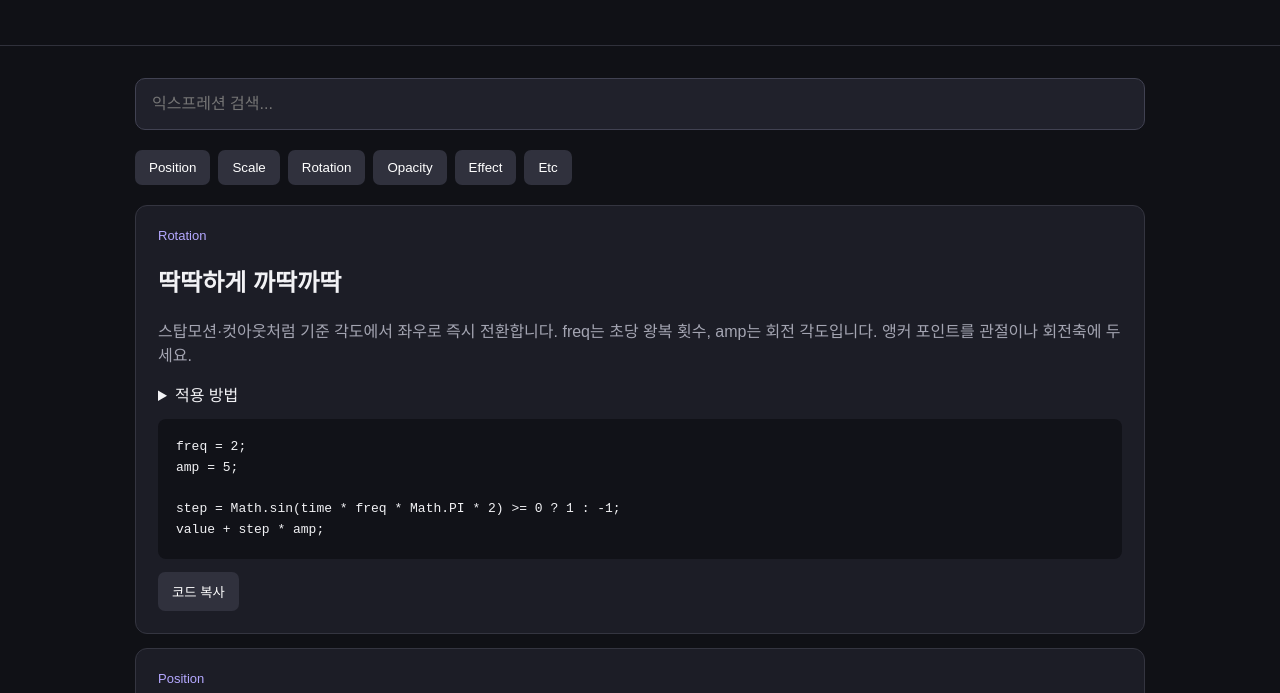
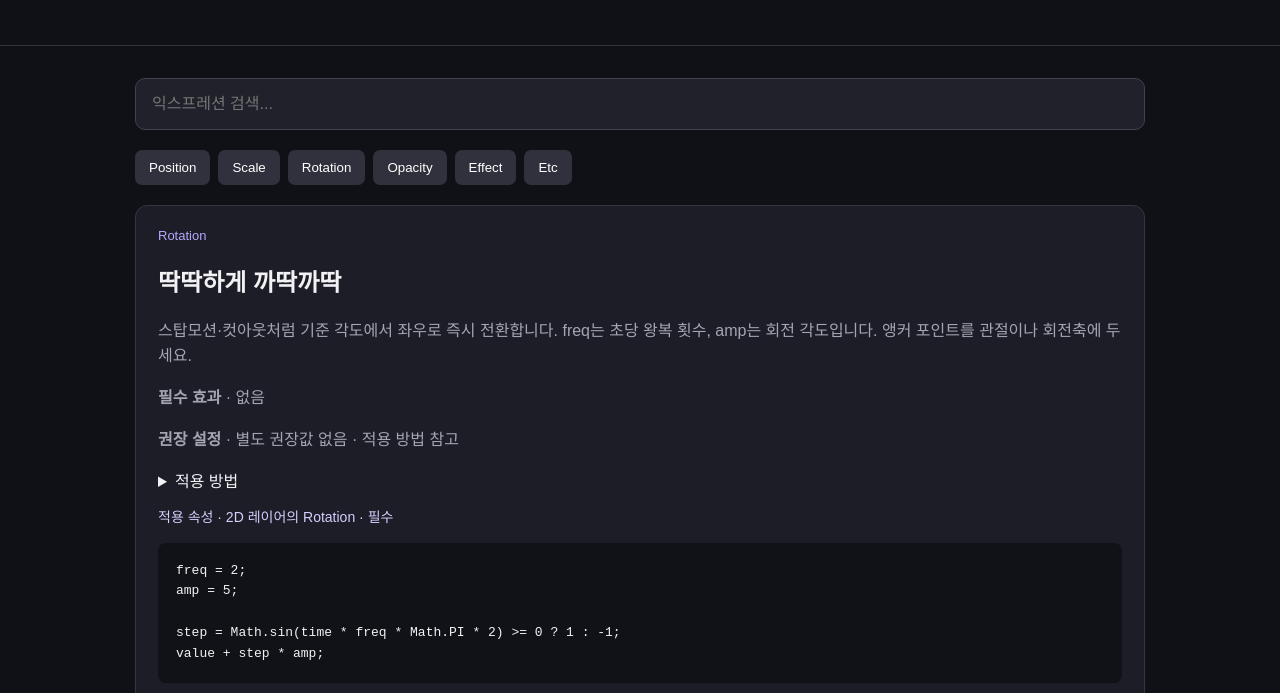
Before and after one commit to ekqlls/motion-recipe, a plain HTML site: page index.html in a window 1280 px wide. Shown: the part 106-799 px from the top of the page. Drawn offline with Linux system fonts and the light colour scheme.

Commit message:
Show recipe setup metadata and combine Organic Wave code blocks

```diff
--- a/app.js
+++ b/app.js
@@ -87,6 +87,10 @@ function createGuide(guide) {
 }
 
 function appendCode(container, recipe, label = "코드 복사") {
+  const property = document.createElement("p");
+  property.className = "code-property";
+  property.textContent = `적용 속성 · ${recipe.guide?.property ?? recipe.category} · ${recipe.requirement ?? "필수"}`;
+  container.append(property);
   if (!recipe.code) return;
 
   const code = document.createElement("pre");
@@ -94,6 +98,7 @@ function appendCode(container, recipe, label = "코드 복사") {
   const copy = document.createElement("button");
   copy.type = "button";
   copy.textContent = label;
+  copy.setAttribute("aria-label", `${recipe.name} — ${label}`);
   copy.onclick = async () => {
     try {
       await navigator.clipboard.writeText(recipe.code);
@@ -105,16 +110,40 @@ function appendCode(container, recipe, label = "코드 복사") {
   container.append(code, copy);
 }
 
+function appendMetadata(container, recipe) {
+  for (const [label, values, fallback] of [
+    ["필수 효과", recipe.requiredEffects, "없음"],
+    ["권장 설정", recipe.recommendedSettings, "별도 권장값 없음 · 적용 방법 참고"]
+  ]) {
+    const paragraph = document.createElement("p");
+    const heading = document.createElement("strong");
+    heading.textContent = label;
+    paragraph.append(heading, " · ", values?.length ? values.join(" / ") : fallback);
+    container.append(paragraph);
+  }
+}
+
+function cardMembers(recipe) {
+  return recipe.cardGroup ? recipes.filter(item => item.cardGroup === recipe.cardGroup) : [recipe];
+}
+
+function matchesQuery(recipe, query) {
+  return [recipe.name, recipe.description, recipe.category, recipe.guide?.property,
+    ...(recipe.requiredEffects ?? []), ...(recipe.recommendedSettings ?? [])]
+    .join(" ").toLowerCase().includes(query);
+}
+
 function appendRelatedRecipes(card, recipe) {
   if (!recipe.group) return;
 
   for (const related of recipes.filter(item => item !== recipe && item.group === recipe.group)) {
     const details = document.createElement("details");
     const summary = document.createElement("summary");
-    summary.textContent = `같은 세트 · ${related.category}`;
+    summary.textContent = `같은 세트 · ${related.category} · ${related.requirement ?? "필수"}`;
     const description = document.createElement("p");
     description.textContent = related.description;
     details.append(summary, description);
+    appendMetadata(details, related);
     if (related.guide) details.append(createGuide(related.guide));
     appendCode(details, related, `${related.category} 코드 복사`);
     card.append(details);
@@ -124,9 +153,9 @@ function appendRelatedRecipes(card, recipe) {
 function render() {
   const query = search.value.toLowerCase();
   library.replaceChildren();
-  recipes.filter(r =>
-    matchesCategory(r) &&
-    (r.name + r.description + r.category).toLowerCase().includes(query)
+  recipes.filter((r, index) =>
+    (!r.cardGroup || recipes.findIndex(item => item.cardGroup === r.cardGroup) === index) &&
+    cardMembers(r).some(item => matchesCategory(item) && matchesQuery(item, query))
   ).forEach(r => {
     const card = document.createElement("div");
     card.className = "card";
@@ -142,11 +171,33 @@ function render() {
     const desc = document.createElement("p");
     desc.textContent = r.description;
     card.append(tag, title, desc);
+    appendMetadata(card, r);
     if (r.guide) card.append(createGuide(r.guide));
-    appendCode(card, r);
-    appendRelatedRecipes(card, r);
+    appendCode(card, r, r.copyLabel ?? "코드 복사");
+    if (r.cardGroup) {
+      for (const related of cardMembers(r).filter(item => item !== r)) {
+        const section = document.createElement("section");
+        section.className = "linked-code";
+        const heading = document.createElement("h3");
+        heading.textContent = `${related.name} · ${related.requirement ?? "필수"}`;
+        const description = document.createElement("p");
+        description.textContent = related.description;
+        section.append(heading, description);
+        if (related.guide) section.append(createGuide(related.guide));
+        appendCode(section, related, related.copyLabel ?? "코드 복사");
+        card.append(section);
+      }
+    } else {
+      appendRelatedRecipes(card, r);
+    }
     library.appendChild(card);
   });
+  if (!library.children.length) {
+    const empty = document.createElement("p");
+    empty.setAttribute("role", "status");
+    empty.textContent = "검색 조건에 맞는 레시피가 없습니다.";
+    library.append(empty);
+  }
 }
 async function loadRecipes() {
   try {
@@ -162,6 +213,11 @@ async function loadRecipes() {
       (recipe.code === undefined || typeof recipe.code === "string") &&
       (recipe.guide === undefined || isGuide(recipe.guide)) &&
       (recipe.group === undefined || typeof recipe.group === "string") &&
+      (recipe.cardGroup === undefined || typeof recipe.cardGroup === "string") &&
+      (recipe.copyLabel === undefined || typeof recipe.copyLabel === "string") &&
+      (recipe.requirement === undefined || ["필수", "선택"].includes(recipe.requirement)) &&
+      ["requiredEffects", "recommendedSettings"].every(field => recipe[field] === undefined ||
+        (Array.isArray(recipe[field]) && recipe[field].every(value => typeof value === "string"))) &&
       (recipe.sourceUrl === undefined || isHttpsUrl(recipe.sourceUrl)) &&
       (recipe.additionalSourceUrls === undefined ||
         (Array.isArray(recipe.additionalSourceUrls) && recipe.additionalSourceUrls.every(isHttpsUrl))) &&
--- a/expressions.json
+++ b/expressions.json
@@ -12,7 +12,10 @@
         "해당 속성의 스톱워치를 Alt+클릭(Windows)하거나 Option+클릭(Mac)하고 아래 코드를 붙여넣으세요."
       ],
       "check": "미리 보기에서 기본 각도를 중심으로 좌우 두 각도가 즉시 전환되면 맞아요."
-    }
+    },
+    "requiredEffects": [],
+    "recommendedSettings": [],
+    "requirement": "필수"
   },
   {
     "name": "위아래로 둥둥",
@@ -27,7 +30,10 @@
         "해당 속성의 스톱워치를 Alt+클릭(Windows)하거나 Option+클릭(Mac)하고 아래 코드를 붙여넣으세요."
       ],
       "check": "기본 설정에서 약 2초마다 상하 움직임이 한 번 반복돼요."
-    }
+    },
+    "requiredEffects": [],
+    "recommendedSettings": [],
+    "requirement": "필수"
   },
   {
     "name": "무한 반복",
@@ -43,7 +49,10 @@
         "해당 속성의 스톱워치를 Alt+클릭(Windows)하거나 Option+클릭(Mac)하고 아래 코드를 붙여넣으세요."
       ],
       "check": "마지막 키프레임 뒤에 처음부터 끝까지의 동작이 다시 재생되면 맞아요."
-    }
+    },
+    "requiredEffects": [],
+    "recommendedSettings": [],
+    "requirement": "필수"
   },
   {
     "name": "좌우로 부드럽고 반복적인 흔들림 (Swing)",
@@ -58,7 +67,10 @@
         "해당 속성의 스톱워치를 Alt+클릭(Windows)하거나 Option+클릭(Mac)하고 아래 코드를 붙여넣으세요."
       ],
       "check": "회전이 양 끝 사이를 부드럽게 왕복하면 맞아요."
-    }
+    },
+    "requiredEffects": [],
+    "recommendedSettings": [],
+    "requirement": "필수"
   },
   {
     "name": "위아래로 둥둥 움직이기 (Floating)",
@@ -73,7 +85,10 @@
         "해당 속성의 스톱워치를 Alt+클릭(Windows)하거나 Option+클릭(Mac)하고 아래 코드를 붙여넣으세요."
       ],
       "check": "기본 설정에서는 가로 위치가 유지되고 약 1초마다 상하 이동이 반복돼요."
-    }
+    },
+    "requiredEffects": [],
+    "recommendedSettings": [],
+    "requirement": "필수"
   },
   {
     "name": "불규칙하게 흔들기 (Wiggle)",
@@ -89,7 +104,10 @@
         "해당 속성의 스톱워치를 Alt+클릭(Windows)하거나 Option+클릭(Mac)하고 아래 코드를 붙여넣으세요."
       ],
       "check": "레이어가 일정한 경로를 왕복하는 대신 기본 위치 주변에서 불규칙하게 떨려요."
-    }
+    },
+    "requiredEffects": [],
+    "recommendedSettings": [],
+    "requirement": "필수"
   },
   {
     "name": "두근두근 크기 변화 (Heartbeat)",
@@ -104,7 +122,10 @@
         "해당 속성의 스톱워치를 Alt+클릭(Windows)하거나 Option+클릭(Mac)하고 아래 코드를 붙여넣으세요."
       ],
       "check": "가로와 세로가 함께 커졌다 작아지고, 기본 Scale이 변화의 중심이 돼요."
-    }
+    },
+    "requiredEffects": [],
+    "recommendedSettings": [],
+    "requirement": "필수"
   },
   {
     "name": "키프레임 뒤에 탄성 추가 (Bounce)",
@@ -120,7 +141,10 @@
         "해당 속성의 스톱워치를 Alt+클릭(Windows)하거나 Option+클릭(Mac)하고 아래 코드를 붙여넣으세요."
       ],
       "check": "도착점 근처에서 진행 방향으로 조금 더 갔다가 진동이 줄어들면 맞아요."
-    }
+    },
+    "requiredEffects": [],
+    "recommendedSettings": [],
+    "requirement": "필수"
   },
   {
     "name": "깜빡깜빡",
@@ -135,7 +159,10 @@
         "해당 속성의 스톱워치를 Alt+클릭(Windows)하거나 Option+클릭(Mac)하고 아래 코드를 붙여넣으세요."
       ],
       "check": "부드럽게 사라졌다 나타나는 동작이 약 0.63초마다 반복돼요."
-    }
+    },
+    "requiredEffects": [],
+    "recommendedSettings": [],
+    "requirement": "필수"
   },
   {
     "name": "벌레 위글",
@@ -150,7 +177,10 @@
         "해당 속성의 스톱워치를 Alt+클릭(Windows)하거나 Option+클릭(Mac)하고 아래 코드를 붙여넣으세요."
       ],
       "check": "복제한 레이어들의 움직임이 같은 박자에 겹치지 않고 각자 다른 위상으로 시작해요."
-    }
+    },
+    "requiredEffects": [],
+    "recommendedSettings": [],
+    "requirement": "필수"
   },
   {
     "name": "반동",
@@ -165,7 +195,10 @@
         "해당 속성의 스톱워치를 Alt+클릭(Windows)하거나 Option+클릭(Mac)하고 아래 코드를 붙여넣으세요."
       ],
       "check": "마지막 키프레임 직전 속도에 따라 반동이 나타나고, 시간이 지나면 잦아들어요."
-    }
+    },
+    "requiredEffects": [],
+    "recommendedSettings": [],
+    "requirement": "필수"
   },
   {
     "name": "벌레 속도 변형 (Position)",
@@ -181,7 +214,10 @@
         "해당 속성의 스톱워치를 Alt+클릭(Windows)하거나 Option+클릭(Mac)하고 아래 코드를 붙여넣으세요."
       ],
       "check": "Position만 적용해도 레이어가 곡선 경로를 따라 움직여요."
-    }
+    },
+    "requiredEffects": [],
+    "recommendedSettings": [],
+    "requirement": "필수"
   },
   {
     "name": "벌레 속도 변형 (Scale)",
@@ -197,7 +233,10 @@
         "해당 속성의 스톱워치를 Alt+클릭(Windows)하거나 Option+클릭(Mac)하고 아래 코드를 붙여넣으세요."
       ],
       "check": "빠르게 이동할 때 가로로 늘고 세로로 줄며, 느려질수록 원래 크기에 가까워져요."
-    }
+    },
+    "requiredEffects": [],
+    "recommendedSettings": [],
+    "requirement": "선택"
   },
   {
     "name": "벌레 속도 변형 (Rotation)",
@@ -213,7 +252,10 @@
         "해당 속성의 스톱워치를 Alt+클릭(Windows)하거나 Option+클릭(Mac)하고 아래 코드를 붙여넣으세요."
       ],
       "check": "레이어가 움직일 때 앞부분이 진행 방향을 바라보면 맞아요."
-    }
+    },
+    "requiredEffects": [],
+    "recommendedSettings": [],
+    "requirement": "선택"
   },
   {
     "name": "컴포지션 중앙 고정",
@@ -229,7 +271,10 @@
         "해당 속성의 스톱워치를 Alt+클릭(Windows)하거나 Option+클릭(Mac)하고 아래 코드를 붙여넣으세요."
       ],
       "check": "컴프 해상도를 바꿔도 앵커가 새 화면의 중앙에 놓여요."
-    }
+    },
+    "requiredEffects": [],
+    "recommendedSettings": [],
+    "requirement": "필수"
   },
   {
     "name": "두 레이어 사이에 배치",
@@ -245,7 +290,10 @@
         "해당 속성의 스톱워치를 Alt+클릭(Windows)하거나 Option+클릭(Mac)하고 아래 코드를 붙여넣으세요."
       ],
       "check": "한쪽 기준 레이어를 움직일 때 세 번째 레이어가 두 앵커의 중점으로 이동해요."
-    }
+    },
+    "requiredEffects": [],
+    "recommendedSettings": [],
+    "requirement": "필수"
   },
   {
     "name": "시간차로 줄지어 따라가기",
@@ -264,7 +312,10 @@
         "해당 속성의 스톱워치를 Alt+클릭(Windows)하거나 Option+클릭(Mac)하고 아래 코드를 붙여넣으세요."
       ],
       "check": "바로 아래는 5프레임, 그다음은 10프레임 늦게 같은 경로를 따라가요."
-    }
+    },
+    "requiredEffects": [],
+    "recommendedSettings": [],
+    "requirement": "필수"
   },
   {
     "name": "패스 위에 오브젝트 배치",
@@ -280,7 +331,12 @@
         "해당 속성의 스톱워치를 Alt+클릭(Windows)하거나 Option+클릭(Mac)하고 아래 코드를 붙여넣으세요."
       ],
       "check": "Progress가 바뀌면 오브젝트가 마스크 패스의 시작점에서 끝점으로 이동해요."
-    }
+    },
+    "requiredEffects": [
+      "Slider Control → Progress"
+    ],
+    "recommendedSettings": [],
+    "requirement": "필수"
   },
   {
     "name": "긴 제목 자동 축소",
@@ -296,7 +352,12 @@
         "해당 속성의 스톱워치를 Alt+클릭(Windows)하거나 Option+클릭(Mac)하고 아래 코드를 붙여넣으세요."
       ],
       "check": "짧은 제목은 기본 크기를 유지하고 긴 제목은 설정한 폭 안에 들어오도록 작아져요."
-    }
+    },
+    "requiredEffects": [
+      "Slider Control → Max Width"
+    ],
+    "recommendedSettings": [],
+    "requirement": "필수"
   },
   {
     "name": "부모 확대 중 자식 크기 보정",
@@ -312,7 +373,10 @@
         "해당 속성의 스톱워치를 Alt+클릭(Windows)하거나 Option+클릭(Mac)하고 아래 코드를 붙여넣으세요."
       ],
       "check": "부모가 확대돼도 자식이 연결된 위치를 따라가면서 화면 크기는 유지돼요."
-    }
+    },
+    "requiredEffects": [],
+    "recommendedSettings": [],
+    "requirement": "필수"
   },
   {
     "name": "3D 원근에 따른 화면 크기 보정",
@@ -328,7 +392,10 @@
         "해당 속성의 스톱워치를 Alt+클릭(Windows)하거나 Option+클릭(Mac)하고 아래 코드를 붙여넣으세요."
       ],
       "check": "정면을 유지하면 카메라에 가까워지거나 멀어져도 화면에서 보이는 크기가 비슷해요."
-    }
+    },
+    "requiredEffects": [],
+    "recommendedSettings": [],
+    "requirement": "필수"
   },
   {
     "name": "뒷면에서 좌우 반전",
@@ -344,7 +411,10 @@
         "해당 속성의 스톱워치를 Alt+클릭(Windows)하거나 Option+클릭(Mac)하고 아래 코드를 붙여넣으세요."
       ],
       "check": "카드의 뒷면이 보일 때 글자의 좌우가 보정돼요."
-    }
+    },
+    "requiredEffects": [],
+    "recommendedSettings": [],
+    "requirement": "필수"
   },
   {
     "name": "이동 거리에 맞춰 바퀴 굴리기",
@@ -360,7 +430,10 @@
         "해당 속성의 스톱워치를 Alt+클릭(Windows)하거나 Option+클릭(Mac)하고 아래 코드를 붙여넣으세요."
       ],
       "check": "차체가 바퀴 둘레만큼 수평으로 이동할 때 바퀴가 한 바퀴 돌아요."
-    }
+    },
+    "requiredEffects": [],
+    "recommendedSettings": [],
+    "requirement": "필수"
   },
   {
     "name": "시계 바늘 연동",
@@ -376,7 +449,10 @@
         "해당 속성의 스톱워치를 Alt+클릭(Windows)하거나 Option+클릭(Mac)하고 아래 코드를 붙여넣으세요."
       ],
       "check": "초침이 한 바퀴 돌면 분침은 6°, 시침은 0.5° 움직여요."
-    }
+    },
+    "requiredEffects": [],
+    "recommendedSettings": [],
+    "requirement": "필수"
   },
   {
     "name": "회전하는 부모 위에서 수평 유지",
@@ -392,7 +468,10 @@
         "해당 속성의 스톱워치를 Alt+클릭(Windows)하거나 Option+클릭(Mac)하고 아래 코드를 붙여넣으세요."
       ],
       "check": "원판을 돌리면 라벨은 위치를 따라가면서 읽는 방향을 유지해요."
-    }
+    },
+    "requiredEffects": [],
+    "recommendedSettings": [],
+    "requirement": "필수"
   },
   {
     "name": "손을 움직이면 팔꿈치가 굽는 2D IK",
@@ -409,7 +488,10 @@
         "제목 옆 ↗에서 원문의 IK 코드를 열고 위팔과 아래팔의 Rotation에 각각 붙여넣으세요. 코드 상단의 레이어 이름을 프로젝트와 맞추고, upper는 위팔에서 true, 아래팔에서 false로 설정하세요. 팔꿈치가 반대로 꺾이면 두 코드의 cw 값을 함께 바꾸세요."
       ],
       "check": "Null을 움직였을 때 손이 따라오고 팔꿈치가 굽으면 연결된 거예요."
-    }
+    },
+    "requiredEffects": [],
+    "recommendedSettings": [],
+    "requirement": "필수"
   },
   {
     "name": "카메라에서 멀어지면 사라지기",
@@ -425,7 +507,10 @@
         "해당 속성의 스톱워치를 Alt+클릭(Windows)하거나 Option+클릭(Mac)하고 아래 코드를 붙여넣으세요."
       ],
       "check": "레이어가 카메라에서 멀어지면 설정한 거리 범위에서 부드럽게 투명해져요."
-    }
+    },
+    "requiredEffects": [],
+    "recommendedSettings": [],
+    "requirement": "필수"
   },
   {
     "name": "카메라에 보이는 면만 표시",
@@ -444,7 +529,10 @@
         "해당 속성의 스톱워치를 Alt+클릭(Windows)하거나 Option+클릭(Mac)하고 아래 코드를 붙여넣으세요."
       ],
       "check": "카메라를 향하는 면이 보이고 등을 돌린 면은 숨겨져요."
-    }
+    },
+    "requiredEffects": [],
+    "recommendedSettings": [],
+    "requirement": "필수"
   },
   {
     "name": "드롭다운으로 그래픽 교체",
@@ -460,7 +548,12 @@
         "해당 속성의 스톱워치를 Alt+클릭(Windows)하거나 Option+클릭(Mac)하고 아래 코드를 붙여넣으세요."
       ],
       "check": "메뉴를 바꿀 때 번호가 일치하는 그래픽만 원래 Opacity로 보여요."
-    }
+    },
+    "requiredEffects": [
+      "CONTROLS Null → Dropdown Menu Control → Variant"
+    ],
+    "recommendedSettings": [],
+    "requirement": "필수"
   },
   {
     "name": "비트마다 레이어 하나씩 등장",
@@ -477,7 +570,13 @@
         "너무 자주 등장하면 카운트 코드의 threshold를 높이고, 등장하지 않으면 낮추세요."
       ],
       "check": "미리 보기에서 소리가 문턱값 아래에서 위로 넘어갈 때마다 맨 아래 그래픽부터 하나씩 나타나면 맞아요."
-    }
+    },
+    "requiredEffects": [
+      "Audio Amplitude → Both Channels (Convert Audio to Keyframes)",
+      "control Null → Slider Control"
+    ],
+    "recommendedSettings": [],
+    "requirement": "필수"
   },
   {
     "name": "숫자 카운터",
@@ -493,7 +592,12 @@
         "해당 속성의 스톱워치를 Alt+클릭(Windows)하거나 Option+클릭(Mac)하고 아래 코드를 붙여넣으세요."
       ],
       "check": "재생하면 화면에 반올림된 정수 값이 표시돼요."
-    }
+    },
+    "requiredEffects": [
+      "Slider Control → Count"
+    ],
+    "recommendedSettings": [],
+    "requirement": "필수"
   },
   {
     "name": "크기를 바꿔도 선 두께 유지",
@@ -509,7 +613,10 @@
         "해당 속성의 스톱워치를 Alt+클릭(Windows)하거나 Option+클릭(Mac)하고 아래 코드를 붙여넣으세요."
       ],
       "check": "도형의 크기가 변해도 선 두께는 비슷하게 유지돼요."
-    }
+    },
+    "requiredEffects": [],
+    "recommendedSettings": [],
+    "requirement": "필수"
   },
   {
     "name": "마커로 프리컴프 동작 호출",
@@ -527,7 +634,10 @@
       ],
       "check": "2초와 8초에 같은 깜빡임이 재생되고 5초에 웃으면 맞아요. 두 번째 blink 마커만 9초로 옮기면 첫 깜빡임은 2초에 남아요."
     },
-    "code": "var faceComp = thisLayer.source;\nvar actionMarkers = faceComp.layer(\"action\").marker;\nvar playbackTime = 0;\n\nif (marker.numKeys > 0) {\n  var cueIndex = marker.nearestKey(time).index;\n  if (marker.key(cueIndex).time > time) {\n    cueIndex--;\n  }\n\n  if (cueIndex > 0) {\n    var cue = marker.key(cueIndex);\n\n    for (var i = 1; i <= actionMarkers.numKeys; i++) {\n      var action = actionMarkers.key(i);\n      if (action.comment !== cue.comment) continue;\n\n      var end = i < actionMarkers.numKeys\n        ? actionMarkers.key(i + 1).time\n        : faceComp.duration;\n      var lastFrame = Math.max(action.time, end - faceComp.frameDuration);\n\n      playbackTime = Math.min(action.time + time - cue.time, lastFrame);\n      break;\n    }\n  }\n}\n\nplaybackTime;"
+    "code": "var faceComp = thisLayer.source;\nvar actionMarkers = faceComp.layer(\"action\").marker;\nvar playbackTime = 0;\n\nif (marker.numKeys > 0) {\n  var cueIndex = marker.nearestKey(time).index;\n  if (marker.key(cueIndex).time > time) {\n    cueIndex--;\n  }\n\n  if (cueIndex > 0) {\n    var cue = marker.key(cueIndex);\n\n    for (var i = 1; i <= actionMarkers.numKeys; i++) {\n      var action = actionMarkers.key(i);\n      if (action.comment !== cue.comment) continue;\n\n      var end = i < actionMarkers.numKeys\n        ? actionMarkers.key(i + 1).time\n        : faceComp.duration;\n      var lastFrame = Math.max(action.time, end - faceComp.frameDuration);\n\n      playbackTime = Math.min(action.time + time - cue.time, lastFrame);\n      break;\n    }\n  }\n}\n\nplaybackTime;",
+    "requiredEffects": [],
+    "recommendedSettings": [],
+    "requirement": "필수"
   },
   {
     "name": "구름이 가리면 렌즈 플레어 약해지기",
@@ -543,7 +653,12 @@
         "해당 속성의 스톱워치를 Alt+클릭(Windows)하거나 Option+클릭(Mac)하고 아래 코드를 붙여넣으세요."
       ],
       "check": "플레어가 불투명한 구름 뒤에 오면 약해지고 투명한 영역에서 다시 밝아져요."
-    }
+    },
+    "requiredEffects": [
+      "Lens Flare"
+    ],
+    "recommendedSettings": [],
+    "requirement": "필수"
   },
   {
     "name": "슬라이더로 흔들림 강도 조절",
@@ -559,7 +674,12 @@
         "해당 속성의 스톱워치를 Alt+클릭(Windows)하거나 Option+클릭(Mac)하고 아래 코드를 붙여넣으세요."
       ],
       "check": "슬라이더가 0일 때는 멈추고 값이 커질수록 흔들림이 강해져요."
-    }
+    },
+    "requiredEffects": [
+      "Slider Control → Wiggle Amount"
+    ],
+    "recommendedSettings": [],
+    "requirement": "필수"
   },
   {
     "name": "화면 중앙을 원형으로 돌기",
@@ -575,7 +695,10 @@
         "해당 속성의 스톱워치를 Alt+클릭(Windows)하거나 Option+클릭(Mac)하고 아래 코드를 붙여넣으세요."
       ],
       "check": "레이어가 컴프 중앙의 위쪽에서 출발해 지정한 시간마다 한 바퀴 돌아요."
-    }
+    },
+    "requiredEffects": [],
+    "recommendedSettings": [],
+    "requirement": "필수"
   },
   {
     "name": "부모가 연결된 레이어의 실제 화면 위치 따라가기",
@@ -591,7 +714,10 @@
         "해당 속성의 스톱워치를 Alt+클릭(Windows)하거나 Option+클릭(Mac)하고 아래 코드를 붙여넣으세요."
       ],
       "check": "부모가 회전해도 별도 레이어가 대상 앵커의 실제 화면 위치에 붙어 있어요."
-    }
+    },
+    "requiredEffects": [],
+    "recommendedSettings": [],
+    "requirement": "필수"
   },
   {
     "name": "부모 움직임을 늦게 따라가기",
@@ -607,7 +733,10 @@
         "해당 속성의 스톱워치를 Alt+클릭(Windows)하거나 Option+클릭(Mac)하고 아래 코드를 붙여넣으세요."
       ],
       "check": "기본 설정에선 자식이 부모의 움직임을 5프레임 늦게 따라가요."
-    }
+    },
+    "requiredEffects": [],
+    "recommendedSettings": [],
+    "requirement": "필수"
   },
   {
     "name": "정해진 구간에만 흔들기",
@@ -623,7 +752,10 @@
         "해당 속성의 스톱워치를 Alt+클릭(Windows)하거나 Option+클릭(Mac)하고 아래 코드를 붙여넣으세요."
       ],
       "check": "지정한 구간에만 흔들리고 그 전후에는 원래 Position으로 돌아와요."
-    }
+    },
+    "requiredEffects": [],
+    "recommendedSettings": [],
+    "requirement": "필수"
   },
   {
     "name": "돋보기 위치에 맞춰 화면 볼록하게 만들기",
@@ -639,7 +771,12 @@
         "해당 속성의 스톱워치를 Alt+클릭(Windows)하거나 Option+클릭(Mac)하고 아래 코드를 붙여넣으세요."
       ],
       "check": "돋보기의 앵커를 따라 배경에서 볼록해지는 위치도 움직여요."
-    }
+    },
+    "requiredEffects": [
+      "Bulge"
+    ],
+    "recommendedSettings": [],
+    "requirement": "필수"
   },
   {
     "name": "마커마다 크기 탄성 주기",
@@ -655,7 +792,10 @@
         "해당 속성의 스톱워치를 Alt+클릭(Windows)하거나 Option+클릭(Mac)하고 아래 코드를 붙여넣으세요."
       ],
       "check": "마커마다 가로와 세로가 반대 방향으로 튕긴 뒤 기본 Scale로 돌아와요."
-    }
+    },
+    "requiredEffects": [],
+    "recommendedSettings": [],
+    "requirement": "필수"
   },
   {
     "name": "카메라 초점을 대상에 고정",
@@ -671,9 +811,11 @@
         "해당 속성의 스톱워치를 Alt+클릭(Windows)하거나 Option+클릭(Mac)하고 아래 코드를 붙여넣으세요."
       ],
       "check": "대상이 깊이 방향으로 움직일 때 Focus Distance 값이 함께 변해요."
-    }
-  }
-,
+    },
+    "requiredEffects": [],
+    "recommendedSettings": [],
+    "requirement": "필수"
+  },
   {
     "name": "외곽선 일렁임 (Organic Wave)",
     "category": "Effect",
@@ -692,7 +834,20 @@
         "Evolution 스톱워치를 Alt+클릭하고 코드를 붙여넣으세요."
       ],
       "check": "이미지의 외곽선이 지속적으로 부드럽게 일렁이면 정상입니다."
-    }
+    },
+    "requiredEffects": [
+      "Turbulent Displace"
+    ],
+    "recommendedSettings": [
+      "시작값: Displacement: Turbulent Smoother",
+      "Amount: 12 (선택 코드 적용 시 7~17)",
+      "Size: 100",
+      "Complexity: 1.0",
+      "Pinning: Pin None"
+    ],
+    "requirement": "필수",
+    "cardGroup": "organic-wave",
+    "copyLabel": "Evolution 코드 복사"
   },
   {
     "name": "외곽선 꿀렁임 (Organic Wave Amount)",
@@ -709,6 +864,19 @@
         "freq로 꿀렁임의 반복 속도를 조절하세요."
       ],
       "check": "왜곡 강도가 주기적으로 강해졌다 약해지면 정상입니다."
-    }
+    },
+    "requiredEffects": [
+      "Turbulent Displace"
+    ],
+    "recommendedSettings": [
+      "시작값: Displacement: Turbulent Smoother",
+      "Amount: 12 (선택 코드 적용 시 7~17)",
+      "Size: 100",
+      "Complexity: 1.0",
+      "Pinning: Pin None"
+    ],
+    "requirement": "선택",
+    "cardGroup": "organic-wave",
+    "copyLabel": "Amount 코드 복사"
   }
 ]
--- a/style.css
+++ b/style.css
@@ -35,3 +35,6 @@ pre {
   background: #111218; border-radius: 8px;
   line-height: 1.6;
 }
+.code-property { color: #d5ceff; font-size: 14px; line-height: 1.6; }
+.linked-code { border-top: 1px solid #343540; margin-top: 22px; padding-top: 12px; }
+.card p, .card li { overflow-wrap: anywhere; line-height: 1.6; }
```
Also changed, not shown: 2 other files.
